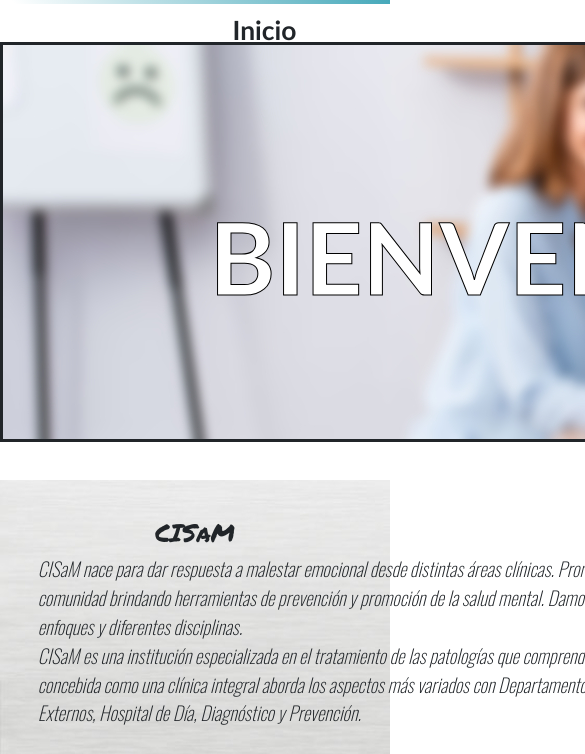
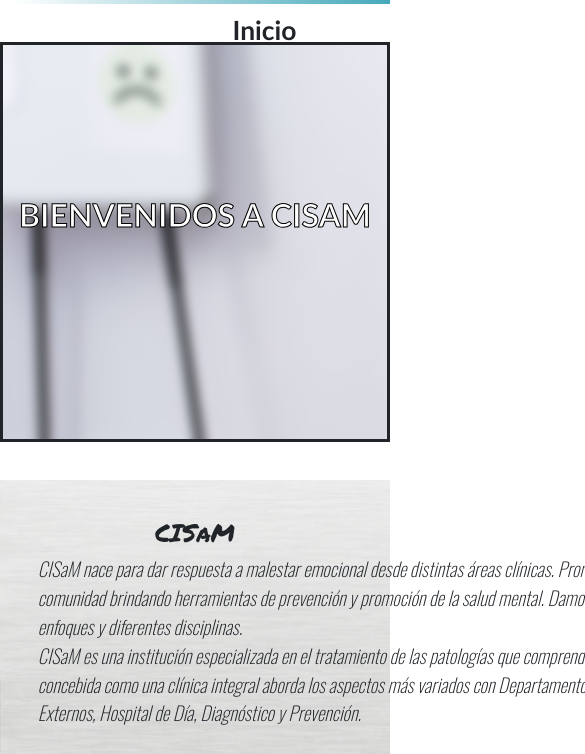
Before and after one commit to sebastian3210/proyectoCisam, a plain HTML site: page index.html in a window 390 px wide. Shown: the part 90-844 px from the top of the page, 585 px wide, since content can reach past the window. Drawn offline with nearby package versions, Linux system fonts and the light colour scheme.

Commit message:
fisrtcommit

```diff
--- a/index.html
+++ b/index.html
@@ -11,6 +11,7 @@
     <link rel="stylesheet" href="./estilos/style.css">
     </head>
 <body>
+  <div class="conteiner-father">
     <header>
         <nav class="navbar navbar-expand-lg">
            <div class="container-fluid">
@@ -153,7 +154,7 @@
     </div>
   </div>
 </footer>
-
+</div>
 
     <script src="https://cdn.jsdelivr.net/npm/bootstrap@5.1.3/dist/js/bootstrap.bundle.min.js" integrity="sha384-ka7Sk0Gln4gmtz2MlQnikT1wXgYsOg+OMhuP+IlRH9sENBO0LRn5q+8nbTov4+1p" crossorigin="anonymous"></script>
 </body>
--- a/style/_generales.scss
+++ b/style/_generales.scss
@@ -4,7 +4,7 @@ header{
     position: sticky;
     height: 2.5cm;
     background-image: linear-gradient(45deg, rgb(255, 255, 255) 3%, rgb(32, 151, 172) 97%  );
-    li{
+      li{
       font-family: 'Gill Sans', 'Gill Sans MT', Calibri, 'Trebuchet MS', sans-serif;
         font-weight: bold;
         font-size: 0.7cm;
@@ -19,9 +19,6 @@ header{
     margin-top: 1cm;
    border-style: solid;
    padding-top: 4cm;
-
-
-
 
     animation: banner 10s infinite;
     animation-direction: alternate;
--- a/style/style.scss
+++ b/style/style.scss
@@ -8,3 +8,100 @@
     padding: 0;
     margin: 0;
 }
+
+.header{
+    grid-area: header;
+  }
+  .main{
+    grid-area: main;
+  }
+  .footer{
+    grid-area: footer;
+  }
+
+  @media only screen and (max-width:550px){
+   .conteiner-father{
+    grid-template-columns: 1fr;
+    grid-template-rows: 1fr, 1fr, 1fr;
+    grid-area:
+    "header"
+    "main"
+    "footer";
+  }
+  .bannerPrincipal{
+    width: auto;
+    h1{
+      width: auto;
+      font-size: xx-large;
+    }
+  }
+
+  .header{
+    display: flex;
+    justify-content: end;
+    align-items: center;
+    flex-direction: row;
+    flex-direction: column none;
+  }
+  nav{
+    display: flex;
+    justify-content: end;
+    align-items: center;
+  }
+.presentacion{
+    width: auto;
+    height: 400px;
+
+}
+.formulario{
+    width: auto;
+    height: 1200px;
+}
+
+  }
+
+  @media only screen and (max-width:750px){
+    .conteiner-father{
+     grid-template-columns: 1fr;
+     grid-template-rows: 1fr, 1fr, 1fr;
+     grid-area:
+     "header"
+     "main"
+     "footer";
+   }
+   .bannerPrincipal{
+     width: auto;
+     h1{
+       width: auto;
+       font-size: xx-large;
+     }
+   }
+
+   .header{
+     display: flex;
+     justify-content: end;
+     align-items: center;
+     flex-direction: row;
+     flex-direction: column none;
+     width: auto;
+     height: auto;
+   }
+   nav{
+     display: flex;
+     justify-content: space-around;
+     align-items: center;
+     grid-template-rows: auto;
+     width: auto;
+     height: auto;
+   }
+ .presentacion{
+     width: auto;
+     height: 430px;
+
+ }
+ .formulario{
+     width: auto;
+     height: 1200px;
+ }
+
+   }
```
Also changed, not shown: estilos/style.css, 1 other file.
